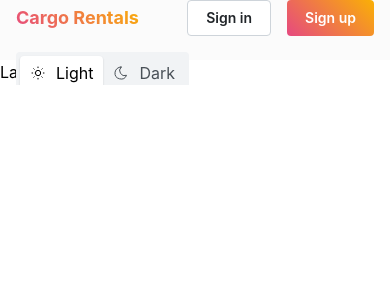
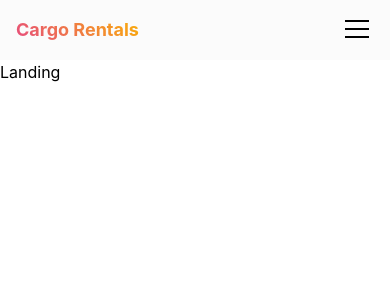
Before and after one commit to fmoraless/cargo-rentals, a Next.js app: page / in a window 390 px wide. Shown: the top 300 px of the page. Built offline with nearby package versions, Linux system fonts and the light colour scheme.

Commit message:
feat: implement responsive navigation with mobile drawer

```diff
--- a/src/components/Navbar/AuthButtons.tsx
+++ b/src/components/Navbar/AuthButtons.tsx
@@ -1,11 +1,14 @@
+"use client";
 import { Button, Group } from "@mantine/core";
+import { useMediaQuery } from "@mantine/hooks";
 import { primaryGradient } from "app/const/inedx";
 import Link from "next/link";
 import React from "react";
 
 export const AuthButtons = () => {
+  const smallScreen = useMediaQuery("(max-width: 991px)");
   return (
-    <Group>
+    <Group grow={smallScreen}>
       <Button component={Link} href="/login" variant="default">
         Sign in
       </Button>
--- /dev/null
+++ b/src/components/Navbar/NavigationMobile.tsx
@@ -0,0 +1,30 @@
+"use client";
+import { Drawer, Button, Burger, Box, Center } from "@mantine/core";
+import { useDisclosure } from "@mantine/hooks";
+import React from "react";
+import { AuthButtons } from "./AuthButtons";
+import { Logo } from "./Logo";
+import { ThemeSwitcher } from "./ThemeSwitcher";
+
+export const NavigationMobile = () => {
+  const [opened, { open, close }] = useDisclosure(false);
+  return (
+    <>
+      <Drawer
+        size="xs"
+        opened={opened}
+        onClose={close}
+        title={<Logo />}
+        transitionProps={{
+          transition: "slide-right",
+        }}
+      >
+        <AuthButtons />
+        <Center hiddenFrom="sm" pos="fixed" bottom={0} w="90%" py={8}>
+          <ThemeSwitcher />
+        </Center>
+      </Drawer>
+      <Burger opened={opened} onClick={open} aria-label="Toggle navigation" />
+    </>
+  );
+};
--- a/src/components/Navbar/index.tsx
+++ b/src/components/Navbar/index.tsx
@@ -4,14 +4,22 @@ import classes from "./Style.module.css";
 import { Logo } from "./Logo";
 import { AuthButtons } from "./AuthButtons";
 import { ThemeSwitcher } from "./ThemeSwitcher";
+import { NavigationMobile } from "./NavigationMobile";
 
 export const Navbar = () => {
   return (
     <Box className={classes.header}>
       <Group justify="space-between" h="100%">
         <Logo />
-        <AuthButtons />
-        <ThemeSwitcher />
+        <Box visibleFrom="md">
+          <AuthButtons />
+        </Box>
+        <Box visibleFrom="sm">
+          <ThemeSwitcher />
+        </Box>
+        <Box hiddenFrom="md">
+          <NavigationMobile />
+        </Box>
       </Group>
     </Box>
   );
```
